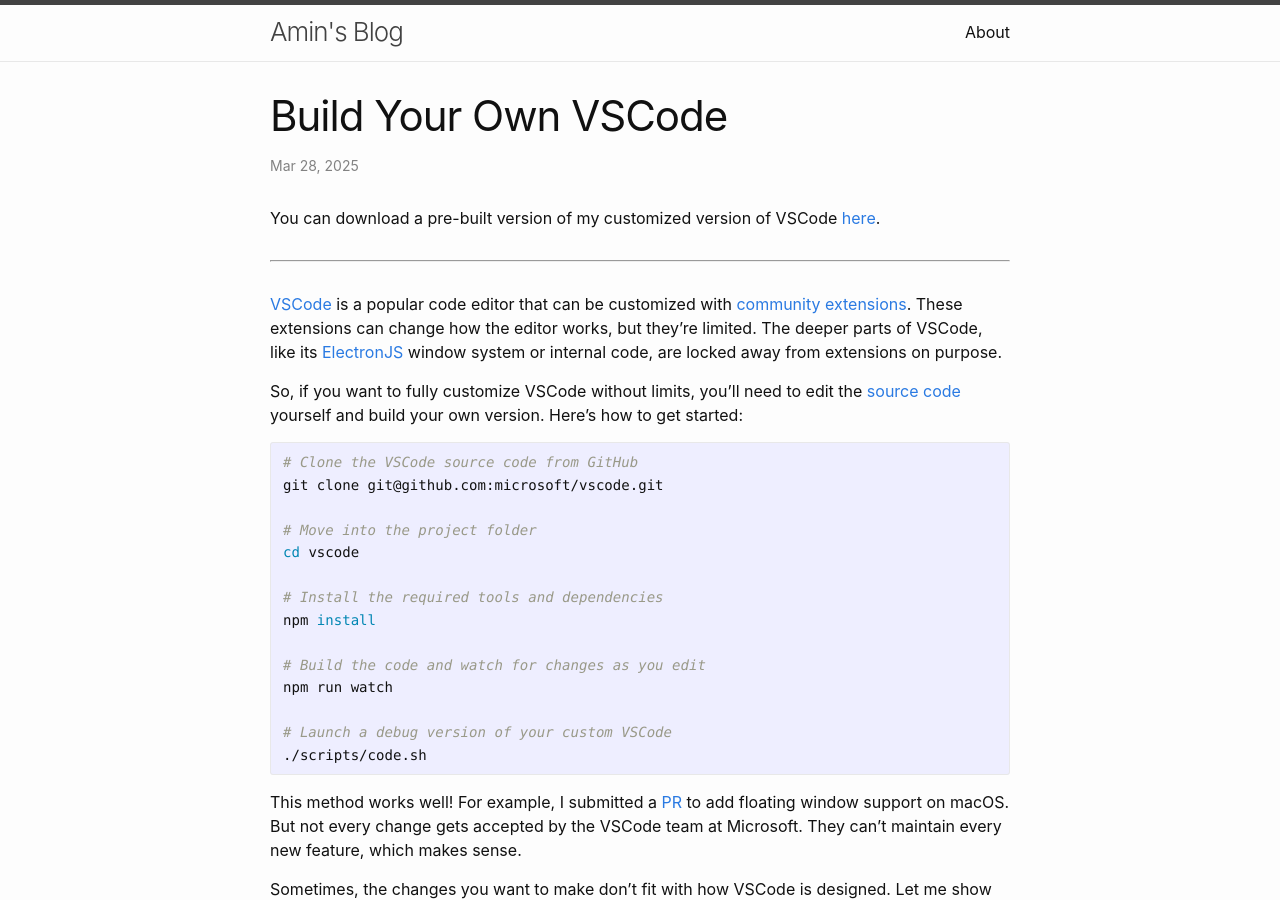
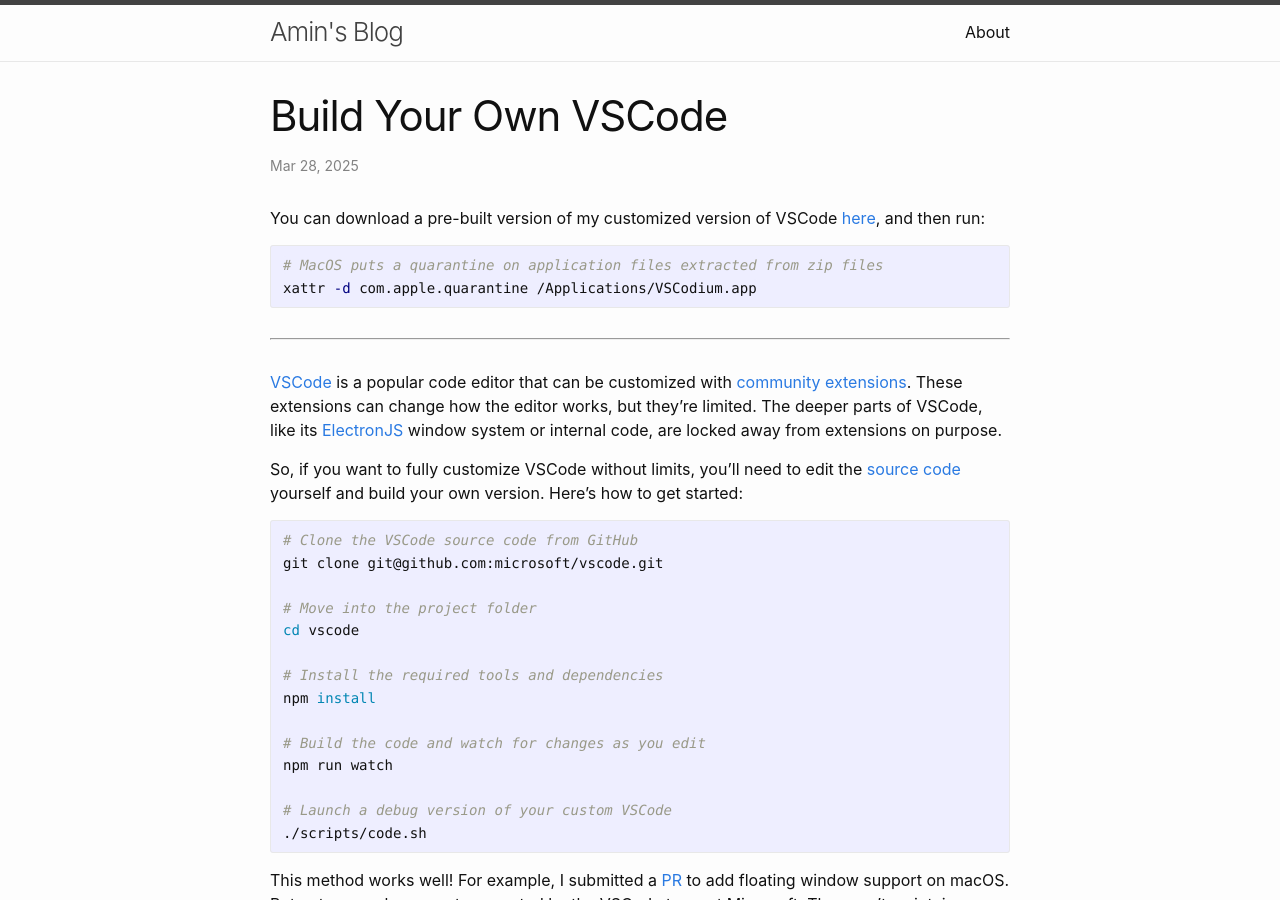
Before and after one commit to aminroosta/aminroosta.github.io, a Jekyll site: the page built from _posts/2025-03-28-build-your-own-vscode.md, in a window 1280 px wide and 900 px high. Built offline with Jekyll 4.4.1, drawn with Linux system fonts in a browser that asks for light colours; a script that is not in the unit is left out; some of the changed text lies outside the part shown.

Commit message:
fix quarantine

````diff
--- a/_posts/2025-03-28-build-your-own-vscode.md
+++ b/_posts/2025-03-28-build-your-own-vscode.md
@@ -5,7 +5,11 @@
 categories: tools
 ---
 
-You can download a pre-built version of my customized version of VSCode <a href="https://github.com/aminroosta/aminroosta.github.io/raw/refs/heads/gh-pages/assets/download/VSCodium.zip?download=">here</a>.
+You can download a pre-built version of my customized version of VSCode <a href="https://github.com/aminroosta/aminroosta.github.io/raw/refs/heads/gh-pages/assets/download/VSCodium.zip?download=">here</a>, and then run:
+```bash
+# MacOS puts a quarantine on application files extracted from zip files
+xattr -d com.apple.quarantine /Applications/VSCodium.app
+```
 
 ---
 
@@ -137,4 +141,8 @@
 			"snapMode": "bottom"
 	}
 	```
-- Or grab the pre-built version  <a href="https://github.com/aminroosta/aminroosta.github.io/raw/refs/heads/gh-pages/assets/download/VSCodium.zip?download=">here</a>.
+- Or grab the pre-built version  <a href="https://github.com/aminroosta/aminroosta.github.io/raw/refs/heads/gh-pages/assets/download/VSCodium.zip?download=">here</a> and run:
+	```bash
+	# MacOS puts a quarantine on application files extracted from zip files
+	xattr -d com.apple.quarantine /Applications/VSCodium.app
+	```
````
